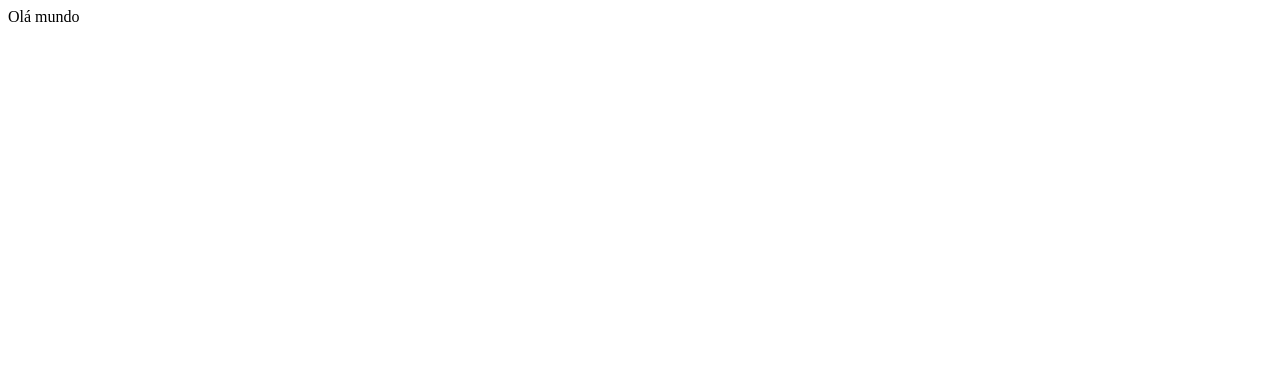
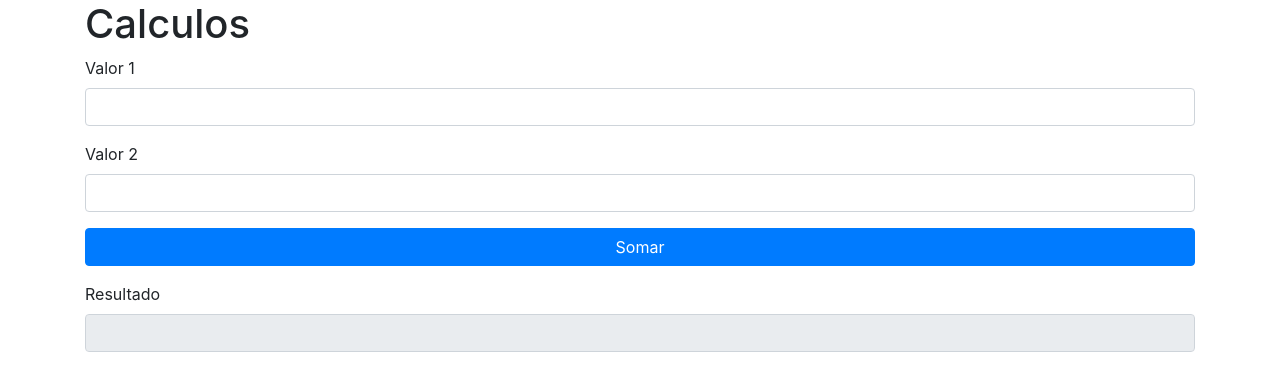
Before and after one commit to rick43255/Aula1Mobile2ds3, a website: page www/index.html in a window 1280 px wide. Drawn offline with Linux system fonts and the light colour scheme.

Commit message:
mudei o index

```diff
--- a/www/index.html
+++ b/www/index.html
@@ -5,9 +5,10 @@
   <meta name="viewport" content="width=device-width, initial-scale=1, maximum-scale=1, user-scalable=no, viewport-fit=cover">
   <meta http-equiv="Content-Security-Policy" content="default-src * data: gap: https://ssl.gstatic.com; style-src * 'unsafe-inline'; script-src * 'unsafe-inline' 'unsafe-eval'">
   <script src="components/loader.js"></script>
+  <script src="lib/jquery-3.4.1.min.js"></script>
 
   <link rel="stylesheet" href="components/loader.css">
-
+  <link rel="stylesheet" href="lib/css/bootstrap.min.css">
   <link rel="stylesheet" href="css/style.css">
 
   <script>
@@ -15,6 +16,52 @@
   </script>
 </head>
 <body>
-  Olá mundo
+  <div class="container">
+    <div class="row">
+      <div class="col-sm">
+        <h1>Calculos</h1>
+      </div>
+    </div>
+    <div class="row">
+      <div class="col-sm">
+        <div class="form-group">
+          <label for="">Valor 1</label>
+          <input type="number" class="form-control">
+        </div>
+      </div>
+
+    </div>
+
+    <div class="row">
+      <div class="col-sm">
+        <div class="form-group">
+          <label for="">Valor 2</label>
+          <input type="number" class="form-control">
+        </div>
+      </div>
+
+    </div>
+
+    <div class="row">
+      <div class="col-sm">
+        <div class="form-group">
+          <button class="btn btn-primary btn-block">Somar</button>
+        </div>
+      </div>
+
+    </div>
+
+    <div class="row">
+      <div class="col-sm">
+        <div class="form-group">
+          <label for="">Resultado</label>
+          <input type="number" class="form-control" readonly>
+        </div>
+      </div>
+
+    </div>
+
+
+  </div>
 </body>
 </html>
```
